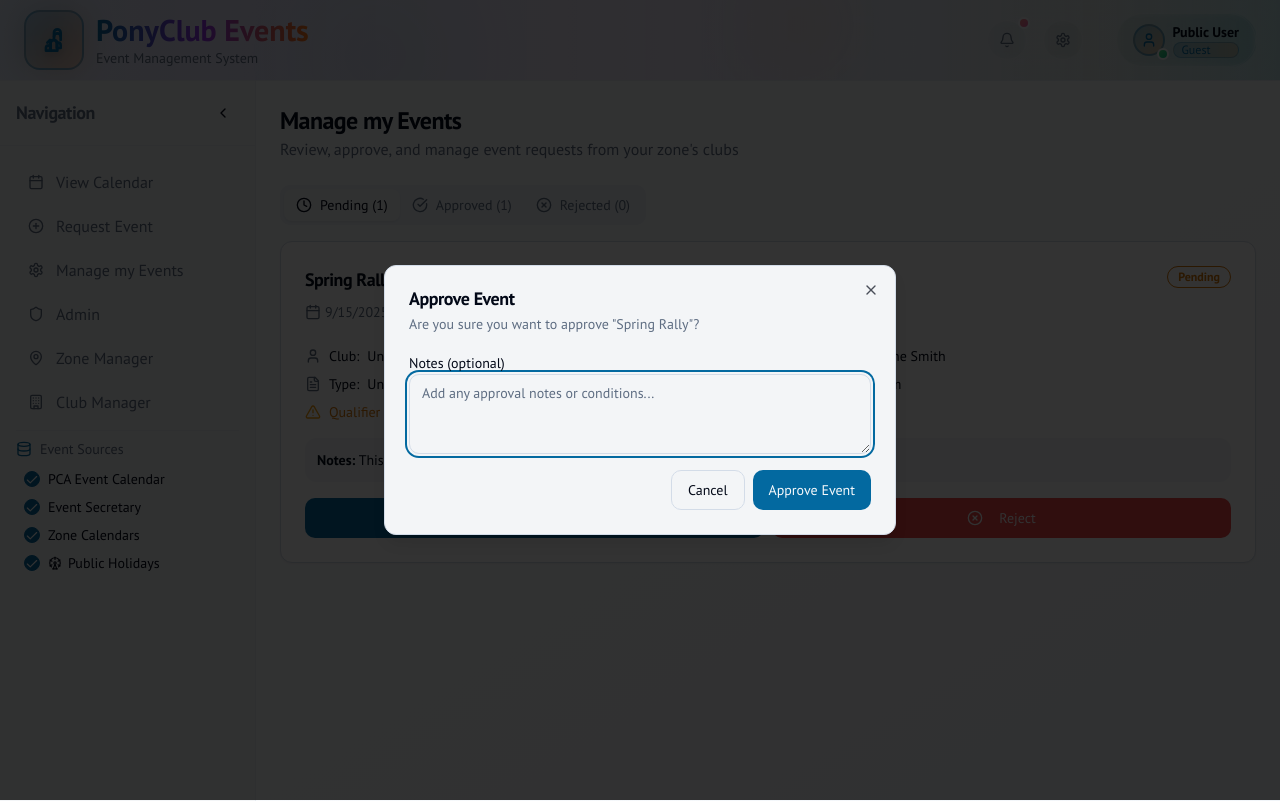
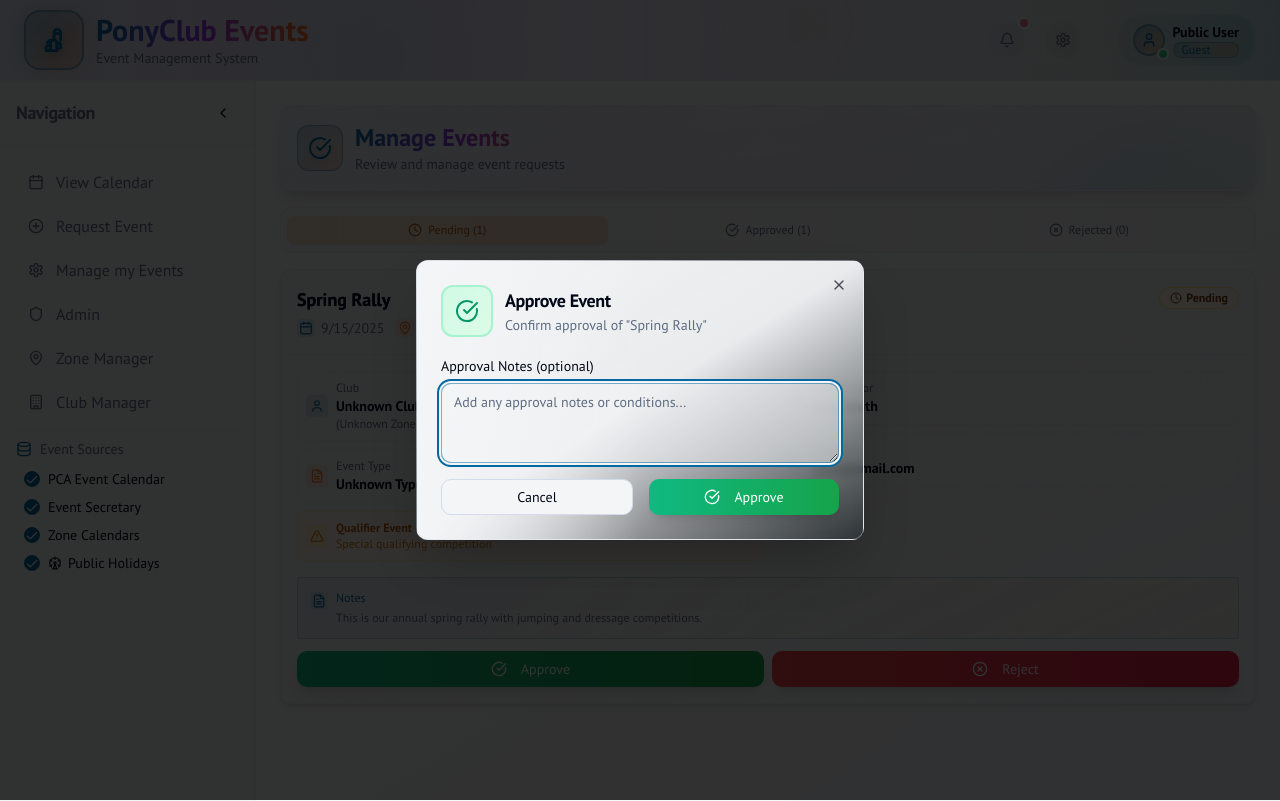
Before and after one commit to StuartGoggin/MyPonyClubApp-Event-Manager, a Next.js app: page /manage-events in a window 1280 px wide. Both pictures are taken after a click on the button "Approve". Built offline with nearby package versions, Linux system fonts and the light colour scheme.

Commit message:
Revamp Manage Events page layout with enhanced UI components and improved user interactions

```diff
--- a/src/app/manage-events/page.tsx
+++ b/src/app/manage-events/page.tsx
@@ -106,31 +106,60 @@ export default function ManageEventsPage() {
   };
 
   return (
-    <div className="space-y-6">
+    <div className="space-y-4">
+      {/* Compact Glass Header Panel */}
+      <div className="relative overflow-hidden rounded-xl border border-border/40 bg-gradient-to-br from-background via-background/95 to-primary/5 shadow-lg backdrop-blur-sm">
+        <div className="absolute inset-0 bg-gradient-to-r from-blue-500/5 via-purple-500/5 to-emerald-500/5"></div>
+        <div className="absolute top-0 right-0 w-64 h-64 bg-gradient-to-bl from-primary/10 to-transparent rounded-full blur-2xl"></div>
+
+        <div className="relative p-4">
+          <div className="flex items-center gap-3">
+            <div className="relative flex-shrink-0">
+              <div className="relative rounded-lg bg-gradient-to-br from-primary/20 to-accent/20 p-2.5 border border-primary/40 backdrop-blur-sm">
+                <CheckCircle className="h-6 w-6 text-primary drop-shadow-lg" />
+              </div>
+            </div>
             <div>
-        <h1 className="text-2xl font-bold tracking-tight">Manage my Events</h1>
-        <p className="text-muted-foreground">
-          Review, approve, and manage event requests from your zone&apos;s clubs
+              <h1 className="text-2xl font-bold bg-gradient-to-r from-primary via-purple-600 to-accent bg-clip-text text-transparent">
+                Manage Events
+              </h1>
+              <p className="text-muted-foreground text-sm">
+                Review and manage event requests
               </p>
             </div>
+          </div>
+        </div>
+      </div>
 
+      {/* Compact Enhanced Tabs */}
       <Tabs defaultValue="pending" className="space-y-4">
-        <TabsList>
-          <TabsTrigger value="pending" className="flex items-center gap-2">
-            <Clock className="h-4 w-4" />
+        <div className="relative overflow-hidden rounded-lg border border-border/40 bg-gradient-to-r from-background/95 to-background/90 backdrop-blur-sm p-0.5">
+          <TabsList className="grid w-full grid-cols-3 bg-transparent h-10">
+            <TabsTrigger
+              value="pending"
+              className="flex items-center gap-1.5 text-xs data-[state=active]:bg-gradient-to-r data-[state=active]:from-amber-500/20 data-[state=active]:to-orange-500/20 data-[state=active]:text-amber-700 data-[state=active]:border-amber-200 transition-all duration-300"
+            >
+              <Clock className="h-3.5 w-3.5" />
               Pending ({getEventsByStatus('proposed').length})
             </TabsTrigger>
-          <TabsTrigger value="approved" className="flex items-center gap-2">
-            <CheckCircle className="h-4 w-4" />
+            <TabsTrigger
+              value="approved"
+              className="flex items-center gap-1.5 text-xs data-[state=active]:bg-gradient-to-r data-[state=active]:from-emerald-500/20 data-[state=active]:to-green-500/20 data-[state=active]:text-emerald-700 data-[state=active]:border-emerald-200 transition-all duration-300"
+            >
+              <CheckCircle className="h-3.5 w-3.5" />
               Approved ({getEventsByStatus('approved').length})
             </TabsTrigger>
-          <TabsTrigger value="rejected" className="flex items-center gap-2">
-            <XCircle className="h-4 w-4" />
+            <TabsTrigger
+              value="rejected"
+              className="flex items-center gap-1.5 text-xs data-[state=active]:bg-gradient-to-r data-[state=active]:from-red-500/20 data-[state=active]:to-rose-500/20 data-[state=active]:text-red-700 data-[state=active]:border-red-200 transition-all duration-300"
+            >
+              <XCircle className="h-3.5 w-3.5" />
               Rejected ({getEventsByStatus('rejected').length})
             </TabsTrigger>
           </TabsList>
+        </div>
 
-        <TabsContent value="pending" className="space-y-4">
+        <TabsContent value="pending" className="space-y-3">
           {getEventsByStatus('proposed').map(event => (
             <EventCard
               key={event.id}
@@ -144,17 +173,18 @@ export default function ManageEventsPage() {
             />
           ))}
           {getEventsByStatus('proposed').length === 0 && (
-            <Card>
-              <CardContent className="py-12 text-center">
-                <CheckCircle className="h-12 w-12 text-muted-foreground mx-auto mb-4" />
-                <h3 className="text-lg font-semibold mb-2">No Pending Events</h3>
-                <p className="text-muted-foreground">All events have been reviewed.</p>
-              </CardContent>
-            </Card>
+            <div className="relative overflow-hidden rounded-lg border border-border/40 bg-gradient-to-br from-background via-background/95 to-muted/20 shadow-lg backdrop-blur-sm">
+              <div className="absolute inset-0 bg-gradient-to-r from-emerald-500/5 to-green-500/5"></div>
+              <div className="relative py-6 text-center">
+                <CheckCircle className="h-8 w-8 text-emerald-500 mx-auto mb-2" />
+                <h3 className="text-base font-semibold mb-1 bg-gradient-to-r from-emerald-600 to-green-600 bg-clip-text text-transparent">No Pending Events</h3>
+                <p className="text-muted-foreground text-sm">All events have been reviewed.</p>
+              </div>
+            </div>
           )}
         </TabsContent>
 
-        <TabsContent value="approved" className="space-y-4">
+        <TabsContent value="approved" className="space-y-3">
           {getEventsByStatus('approved').map(event => (
             <EventCard
               key={event.id}
@@ -181,23 +211,42 @@ export default function ManageEventsPage() {
         </TabsContent>
       </Tabs>
 
-      {/* Action Dialog */}
+      {/* Enhanced Action Dialog */}
       <Dialog open={isDialogOpen} onOpenChange={setIsDialogOpen}>
-        <DialogContent>
-          <DialogHeader>
-            <DialogTitle>
+        <DialogContent className="sm:max-w-md bg-gradient-to-br from-background via-background/95 to-primary/5 border border-border/40 shadow-2xl backdrop-blur-sm">
+          <div className="absolute inset-0 bg-gradient-to-r from-primary/3 via-transparent to-accent/3 rounded-lg"></div>
+          <div className="relative">
+            <DialogHeader className="space-y-3">
+              <div className="flex items-center gap-3">
+                <div className={`p-3 rounded-xl ${
+                  actionType === 'approve'
+                    ? 'bg-gradient-to-br from-emerald-100 to-green-100 border-2 border-emerald-200'
+                    : 'bg-gradient-to-br from-red-100 to-rose-100 border-2 border-red-200'
+                }`}>
+                  {actionType === 'approve' ? (
+                    <CheckCircle className="h-6 w-6 text-emerald-600" />
+                  ) : (
+                    <XCircle className="h-6 w-6 text-red-600" />
+                  )}
+                </div>
+                <div>
+                  <DialogTitle className="text-lg font-semibold">
                     {actionType === 'approve' ? 'Approve Event' : 'Reject Event'}
                   </DialogTitle>
-            <DialogDescription>
+                  <DialogDescription className="text-muted-foreground">
                     {actionType === 'approve'
-                ? `Are you sure you want to approve "${selectedEvent?.name}"?`
-                : `Are you sure you want to reject "${selectedEvent?.name}"?`
+                      ? `Confirm approval of "${selectedEvent?.name}"`
+                      : `Confirm rejection of "${selectedEvent?.name}"`
                     }
                   </DialogDescription>
+                </div>
+              </div>
             </DialogHeader>
-          <div className="space-y-4">
-            <div>
-              <Label htmlFor="notes">Notes (optional)</Label>
+            <div className="space-y-3 my-4">
+              <div className="space-y-1.5">
+                <Label htmlFor="notes" className="font-medium text-sm">
+                  {actionType === 'approve' ? 'Approval Notes (optional)' : 'Rejection Reason (optional)'}
+                </Label>
                 <Textarea
                   id="notes"
                   placeholder={actionType === 'approve'
@@ -206,20 +255,40 @@ export default function ManageEventsPage() {
                   }
                   value={notes}
                   onChange={(e) => setNotes(e.target.value)}
+                  className="bg-background/50 border-border/40 focus:border-primary/50 transition-colors h-20"
                 />
               </div>
             </div>
-          <DialogFooter>
-            <Button variant="outline" onClick={() => setIsDialogOpen(false)}>
+            <DialogFooter className="flex gap-2">
+              <Button
+                variant="outline"
+                onClick={() => setIsDialogOpen(false)}
+                className="flex-1 hover:bg-muted/50 transition-colors h-9"
+              >
                 Cancel
               </Button>
               <Button
-              variant={actionType === 'approve' ? 'default' : 'destructive'}
                 onClick={confirmAction}
+                className={`flex-1 transition-all duration-300 h-9 ${
+                  actionType === 'approve'
+                    ? 'bg-gradient-to-r from-emerald-500 to-green-600 hover:from-emerald-600 hover:to-green-700 shadow-lg hover:shadow-emerald-500/20'
+                    : 'bg-gradient-to-r from-red-500 to-rose-600 hover:from-red-600 hover:to-rose-700 shadow-lg hover:shadow-red-500/20'
+                } text-white`}
               >
-              {actionType === 'approve' ? 'Approve Event' : 'Reject Event'}
+                {actionType === 'approve' ? (
+                  <>
+                    <CheckCircle className="h-3.5 w-3.5 mr-1.5" />
+                    Approve
+                  </>
+                ) : (
+                  <>
+                    <XCircle className="h-3.5 w-3.5 mr-1.5" />
+                    Reject
+                  </>
+                )}
               </Button>
             </DialogFooter>
+          </div>
         </DialogContent>
       </Dialog>
     </div>
@@ -240,92 +309,159 @@ function EventCard({ event, clubName, eventTypeName, zoneName, onApprove, onReje
   const getStatusBadge = (status: EventStatus) => {
     switch (status) {
       case 'proposed':
-        return <Badge variant="outline" className="text-amber-600 border-amber-600">Pending</Badge>;
+        return (
+          <Badge className="bg-gradient-to-r from-amber-50 to-orange-50 border-amber-200 text-amber-900 shadow-amber-100/50">
+            <Clock className="h-3 w-3 mr-1" />
+            Pending
+          </Badge>
+        );
       case 'approved':
-        return <Badge variant="default" className="bg-green-600">Approved</Badge>;
+        return (
+          <Badge className="bg-gradient-to-r from-emerald-50 to-green-50 border-emerald-200 text-emerald-900 shadow-emerald-100/50">
+            <CheckCircle className="h-3 w-3 mr-1" />
+            Approved
+          </Badge>
+        );
       case 'rejected':
-        return <Badge variant="destructive">Rejected</Badge>;
+        return (
+          <Badge className="bg-gradient-to-r from-red-50 to-rose-50 border-red-200 text-red-900 shadow-red-100/50">
+            <XCircle className="h-3 w-3 mr-1" />
+            Rejected
+          </Badge>
+        );
       default:
         return <Badge variant="secondary">{status}</Badge>;
     }
   };
 
   return (
-    <Card>
-      <CardHeader>
+    <div className="relative overflow-hidden rounded-lg border border-border/40 bg-gradient-to-br from-background via-background/95 to-muted/10 shadow-md hover:shadow-lg transition-all duration-300 hover:-translate-y-0.5 backdrop-blur-sm">
+      {/* Subtle gradient overlay */}
+      <div className="absolute inset-0 bg-gradient-to-r from-primary/3 via-transparent to-accent/3"></div>
+
+      {/* Compact Header */}
+      <div className="relative p-4 border-b border-border/40">
         <div className="flex items-start justify-between">
-          <div>
-            <CardTitle className="text-lg">{event.name}</CardTitle>
-            <CardDescription className="flex items-center gap-4 mt-2">
-              <span className="flex items-center gap-1">
-                <Calendar className="h-4 w-4" />
-                {event.date.toLocaleDateString()}
-              </span>
-              <span className="flex items-center gap-1">
-                <MapPin className="h-4 w-4" />
-                {event.location}
-              </span>
-            </CardDescription>
+          <div className="flex-1">
+            <h3 className="text-lg font-semibold mb-1 bg-gradient-to-r from-foreground to-foreground/80 bg-clip-text">
+              {event.name}
+            </h3>
+            <div className="flex flex-wrap items-center gap-3 text-muted-foreground text-sm">
+              <div className="flex items-center gap-1.5">
+                <div className="p-0.5 rounded bg-primary/10">
+                  <Calendar className="h-3.5 w-3.5 text-primary" />
                 </div>
+                <span className="font-medium">{event.date.toLocaleDateString()}</span>
+              </div>
+              <div className="flex items-center gap-1.5">
+                <div className="p-0.5 rounded bg-accent/10">
+                  <MapPin className="h-3.5 w-3.5 text-accent" />
+                </div>
+                <span>{event.location}</span>
+              </div>
+            </div>
+          </div>
+          <div className="ml-3">
             {getStatusBadge(event.status)}
           </div>
-      </CardHeader>
-      <CardContent>
-        <div className="grid grid-cols-1 md:grid-cols-2 gap-4 mb-4">
+        </div>
+      </div>
+
+      {/* Compact Content */}
+      <div className="relative p-4">
+        <div className="grid grid-cols-1 md:grid-cols-2 gap-3 mb-4">
           <div className="space-y-2">
-            <div className="flex items-center gap-2 text-sm">
-              <User className="h-4 w-4 text-muted-foreground" />
-              <span className="font-medium">Club:</span>
-              <span>{clubName} ({zoneName})</span>
+            <div className="flex items-center gap-2 p-2 rounded bg-gradient-to-r from-background/50 to-muted/30 border border-border/30">
+              <div className="p-1 rounded bg-primary/10">
+                <User className="h-3.5 w-3.5 text-primary" />
               </div>
-            <div className="flex items-center gap-2 text-sm">
-              <FileText className="h-4 w-4 text-muted-foreground" />
-              <span className="font-medium">Type:</span>
-              <span>{eventTypeName}</span>
+              <div>
+                <p className="text-xs font-medium text-muted-foreground">Club</p>
+                <p className="font-semibold text-sm">{clubName}</p>
+                <p className="text-xs text-muted-foreground">({zoneName})</p>
+              </div>
+            </div>
+            <div className="flex items-center gap-2 p-2 rounded bg-gradient-to-r from-background/50 to-muted/30 border border-border/30">
+              <div className="p-1 rounded bg-accent/10">
+                <FileText className="h-3.5 w-3.5 text-accent" />
+              </div>
+              <div>
+                <p className="text-xs font-medium text-muted-foreground">Event Type</p>
+                <p className="font-semibold text-sm">{eventTypeName}</p>
+              </div>
             </div>
             {event.isQualifier && (
-              <div className="flex items-center gap-2 text-sm">
-                <AlertTriangle className="h-4 w-4 text-amber-500" />
-                <span className="font-medium text-amber-600">Qualifier Event</span>
+              <div className="flex items-center gap-2 p-2 rounded bg-gradient-to-r from-amber-50/50 to-orange-50/50 border border-amber-200/50">
+                <div className="p-1 rounded bg-amber-100">
+                  <AlertTriangle className="h-3.5 w-3.5 text-amber-600" />
+                </div>
+                <div>
+                  <p className="font-semibold text-amber-700 text-xs">Qualifier Event</p>
+                  <p className="text-xs text-amber-600">Special qualifying competition</p>
+                </div>
               </div>
             )}
           </div>
           <div className="space-y-2">
             {event.coordinatorName && (
-              <div className="flex items-center gap-2 text-sm">
-                <User className="h-4 w-4 text-muted-foreground" />
-                <span className="font-medium">Coordinator:</span>
-                <span>{event.coordinatorName}</span>
+              <div className="flex items-center gap-2 p-2 rounded bg-gradient-to-r from-background/50 to-muted/30 border border-border/30">
+                <div className="p-1 rounded bg-purple-100">
+                  <User className="h-3.5 w-3.5 text-purple-600" />
+                </div>
+                <div>
+                  <p className="text-xs font-medium text-muted-foreground">Coordinator</p>
+                  <p className="font-semibold text-sm">{event.coordinatorName}</p>
+                </div>
               </div>
             )}
             {event.coordinatorContact && (
-              <div className="flex items-center gap-2 text-sm">
-                <Phone className="h-4 w-4 text-muted-foreground" />
-                <span>{event.coordinatorContact}</span>
+              <div className="flex items-center gap-2 p-2 rounded bg-gradient-to-r from-background/50 to-muted/30 border border-border/30">
+                <div className="p-1 rounded bg-blue-100">
+                  <Phone className="h-3.5 w-3.5 text-blue-600" />
+                </div>
+                <div>
+                  <p className="text-xs font-medium text-muted-foreground">Contact</p>
+                  <p className="font-semibold text-sm">{event.coordinatorContact}</p>
+                </div>
               </div>
             )}
           </div>
         </div>
 
         {event.notes && (
-          <div className="mb-4 p-3 bg-muted/50 rounded-lg">
-            <p className="text-sm"><strong>Notes:</strong> {event.notes}</p>
+          <div className="mb-3 p-3 rounded bg-gradient-to-r from-primary/5 to-accent/5 border border-primary/20">
+            <div className="flex items-start gap-2">
+              <div className="p-0.5 rounded bg-primary/10 mt-0.5">
+                <FileText className="h-3.5 w-3.5 text-primary" />
+              </div>
+              <div>
+                <p className="font-medium text-xs text-primary mb-1">Notes</p>
+                <p className="text-xs text-muted-foreground">{event.notes}</p>
+              </div>
+            </div>
           </div>
         )}
 
         {showActions && (
           <div className="flex gap-2">
-            <Button onClick={onApprove} className="flex-1">
-              <CheckCircle className="h-4 w-4 mr-2" />
+            <Button
+              onClick={onApprove}
+              className="flex-1 bg-gradient-to-r from-emerald-500 to-green-600 hover:from-emerald-600 hover:to-green-700 text-white shadow-lg hover:shadow-emerald-500/20 transition-all duration-300 h-9"
+            >
+              <CheckCircle className="h-3.5 w-3.5 mr-1.5" />
               Approve
             </Button>
-            <Button onClick={onReject} variant="destructive" className="flex-1">
-              <XCircle className="h-4 w-4 mr-2" />
+            <Button
+              onClick={onReject}
+              variant="destructive"
+              className="flex-1 bg-gradient-to-r from-red-500 to-rose-600 hover:from-red-600 hover:to-rose-700 shadow-lg hover:shadow-red-500/20 transition-all duration-300 h-9"
+            >
+              <XCircle className="h-3.5 w-3.5 mr-1.5" />
               Reject
             </Button>
           </div>
         )}
-      </CardContent>
-    </Card>
+      </div>
+    </div>
   );
 }
```
Lines whose indentation alone changed are shown as unchanged.
